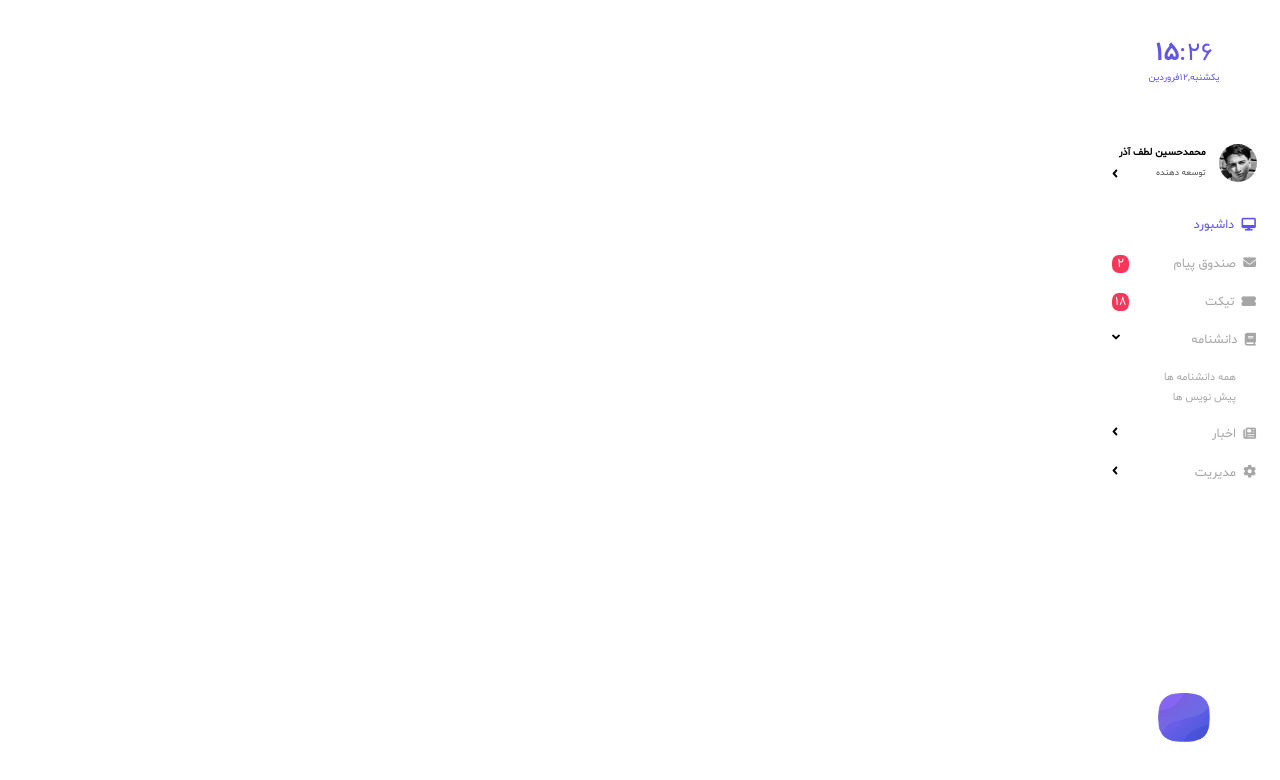
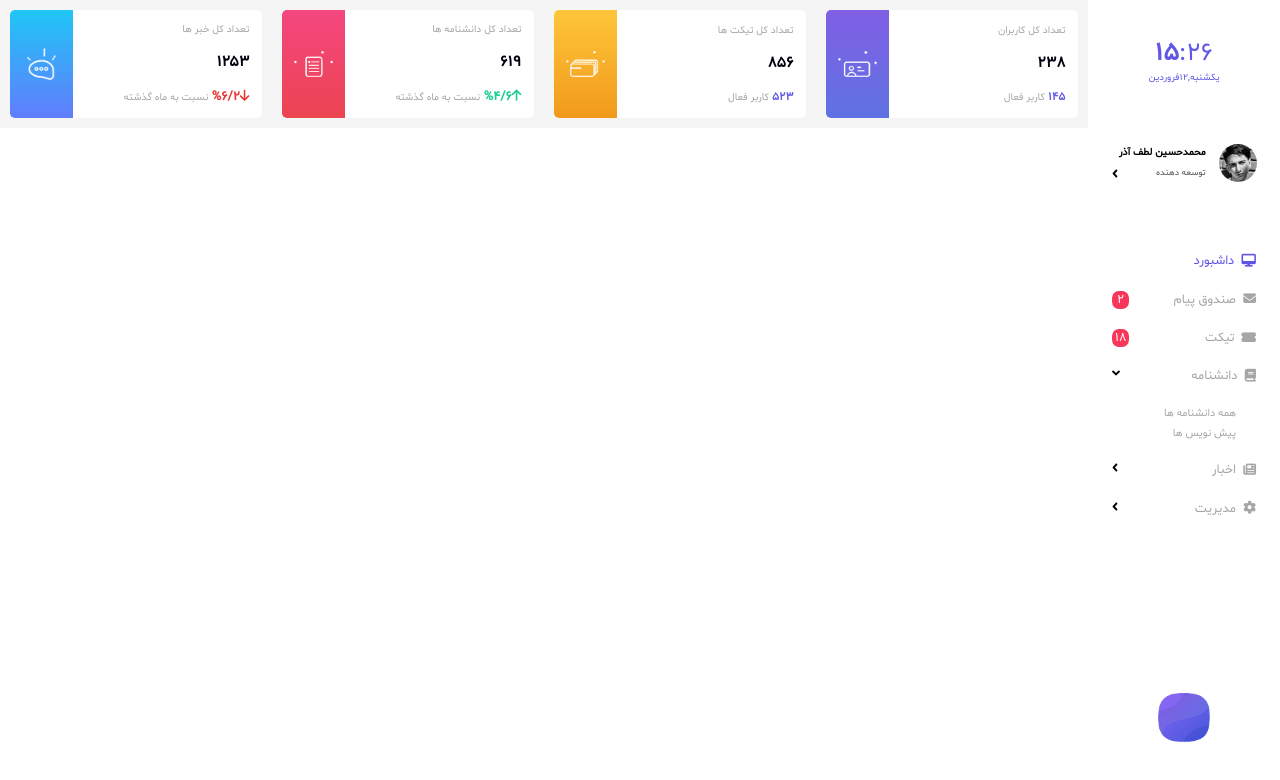
Before and after one commit to lotfazardev/maktabProject_Dashboard, a plain HTML site: page index.html in a window 1280 px wide. Drawn offline with Linux system fonts and the light colour scheme.

Commit message:
summery section

```diff
--- a/index.html
+++ b/index.html
@@ -73,6 +73,70 @@
             </div>
             <!-- main body  -->
             <div class="div-main-left">
+               <div class="container-box" id="summery-container">
+                   <div class="cell-box summery-cell-box">
+                       <div class="content-box summery-content-box">
+                           <div class="summery-information-layout">
+                               <span class="summery-title">تعداد کل کاربران</span>
+                               <span class="summery-value">۲۳۸</span>
+                               <span class="more-detail"><span class="highlight">
+                                ۱۴۵
+                               </span>کاربر فعال</span>
+                           </div>
+                           <div class="summery-icon-layout" id="icon-layout1">
+                               <img src="./Assets/PNG/users.png" alt="user-logo" class="summery-icon-png">
+                           </div>
+                       </div>
+                   </div>
+                   <div class="cell-box summery-cell-box">
+                       <div class="content-box summery-content-box">
+                            <div class="summery-information-layout">
+                                <span class="summery-title">تعداد کل تیکت ها</span>
+                                <span class="summery-value">۸۵۶</span>
+                                <span class="more-detail"><span class="highlight">
+                                    ۵۲۳
+                                </span>کاربر فعال</span>
+                            </div>
+                            <div class="summery-icon-layout" id="icon-layout2">
+                                <img src="./Assets/PNG/tickets.png" alt="tickets-logo" class="summery-icon-png">
+                            </div>
+                       </div>
+                   </div>
+                   <div class="cell-box summery-cell-box">
+                       <div class="content-box summery-content-box">
+                            <div class="summery-information-layout">
+                               <span class="summery-title">تعداد کل دانشنامه ها</span>
+                               <span class="summery-value">۶۱۹</span>
+                               <span class="more-detail">
+                                   <span class="green-highlight">
+                                    <i class="fas fa-arrow-up"></i>%۴/۶
+                                   </span>
+                                   نسبت به ماه گذشته
+                               </span>
+                            </div>
+                            <div class="summery-icon-layout" id="icon-layout3">
+                                <img src="./Assets/PNG/encyclopedias.png" alt="encyclopedias-logo" class="summery-icon-png">
+                            </div>
+                       </div>
+                   </div>
+                   <div class="cell-box summery-cell-box">
+                       <div class="content-box summery-content-box">
+                            <div class="summery-information-layout">
+                               <span class="summery-title">تعداد کل خبر ها</span>
+                               <span class="summery-value">۱۲۵۳</span>
+                               <span class="more-detail">
+                                <span class="red-highlight">
+                                    <i class="fas fa-arrow-down"></i>%۶/۲
+                                </span>
+                                نسبت به ماه گذشته
+                               </span>
+                            </div>
+                            <div class="summery-icon-layout" id="icon-layout4">
+                                <img src="./Assets/PNG/messages.png" alt="messages-logo" class="summery-icon-png" id="massages-icon-png">
+                            </div>
+                       </div>
+                   </div>
+               </div>
 
             </div>
         </div>
--- a/style.css
+++ b/style.css
@@ -9,22 +9,14 @@
     font-family: shabnam;
     src: url(./Assets/Fonts/Shabnam.ttf);
 }
-body{
-    width: 100vw;
-    height: auto;
-}
 .div_main{
-    width: 100%;
-    height: auto;
     display: flex;
     flex-direction: row;
     flex-wrap: nowrap;
-    background-color: #F5F5F5;
-    position: relative;
 }
 /* ----------------------right side  */
 .div_main_right{
-    width: 15%;
+    width: 15vw;
     height: 100vh;
     background-color: white;
     display: flex;
@@ -131,6 +123,7 @@ body{
     justify-content: space-around;
     font-size: 1vw;
     list-style-type: none;
+    margin-top: 25%;
 }
 .list_item_dashboard{
     color: #5E55E6;
@@ -195,9 +188,119 @@ body{
 }
 /* ---------------------left side  */
 .div-main-left{
-    width: 85%;
+    width: 85vw;
     height: auto;
-    background-color: transparent;
+    background-color: #F5F5F5;
+    position: absolute;
+    left: 0;
+    top: 0;
+}
+/* every box property */
+.container-box{
+    width: 100%;
+    display: flex;
+    flex-direction: row;
+    align-content: center;
+}
+.cell-box{
+    height: 100%;
+    padding: 10px;
+}
+.content-box{
+    height: 100%;
+    background-color: white;
+    border-radius: 5px;
+}
+/* summery property */
+#summery-container{
+    height: 16vh;
+}
+.summery-cell-box{
+    width: 25%;
+}
+.summery-content-box{
+    display: flex;
+    flex-direction: row;
+    flex-wrap: nowrap;
+    position: relative;
+}
+.summery-icon-layout{
+    width: 25%;
+    height: 100%;
     display: flex;
     flex-direction: column;
+    flex-wrap: nowrap;
+    justify-content: center;
+    align-items: center;
+    border-top-left-radius: 5px;
+    border-bottom-left-radius: 5px;
+    position: absolute;
+    top: 0 ;
+    left: 0;
+    transition: width 1s;
 }
+.summery-icon-layout:hover{
+    width: 100%;
+    border-radius: 5px;
+}
+#icon-layout1{
+    background: rgb(95,114,227);
+    background: linear-gradient(0deg, rgba(95,114,227,1) 0%, rgba(128,95,228,1) 100%);
+}
+#icon-layout2{
+    background: rgb(241,154,27);
+    background: linear-gradient(0deg, rgba(241,154,27,1) 0%, rgba(254,197,58,1) 100%);
+}
+#icon-layout3{
+    background: rgb(236,68,81);
+    background: linear-gradient(0deg, rgba(236,68,81,1) 0%, rgba(243,71,127,1) 100%);
+}
+#icon-layout4{
+    background: rgb(97,124,253);
+    background: linear-gradient(0deg, rgba(97,124,253,1) 0%, rgba(32,198,246,1) 100%);
+}
+.summery-icon-png{
+    width: 3vw;
+    height: 2vw;
+}
+#massages-icon-png{
+    width: 2.2vw;
+    height: 2.5vw;
+}
+.summery-information-layout{
+    width: 75%;
+    height: 100%;
+    display: flex;
+    flex-direction: column;
+    flex-wrap: nowrap;
+    justify-content: space-around;
+    padding: 2% 5% 2% 0% ;
+}
+.summery-title{
+    font-size: 0.8vw;
+    color: #A7A7A7;
+}
+.summery-value{
+    font-size: 1.2vw;
+    font-weight: bold;
+    color: #03000F;
+}
+.more-detail{
+    font-size: 0.8vw;
+    color: #A7A7A7;
+}
+.highlight{
+    font-weight: bold;
+    font-size: 0.9vw;
+    color: #645BE6;
+}
+.red-highlight{
+    color: #E63936 ;
+    font-size: 1vw;
+    font-weight: bold;
+}
+.green-highlight{
+    color: #19CC92 ;
+    font-size: 1vw;
+    font-weight: bold;
+}
```
